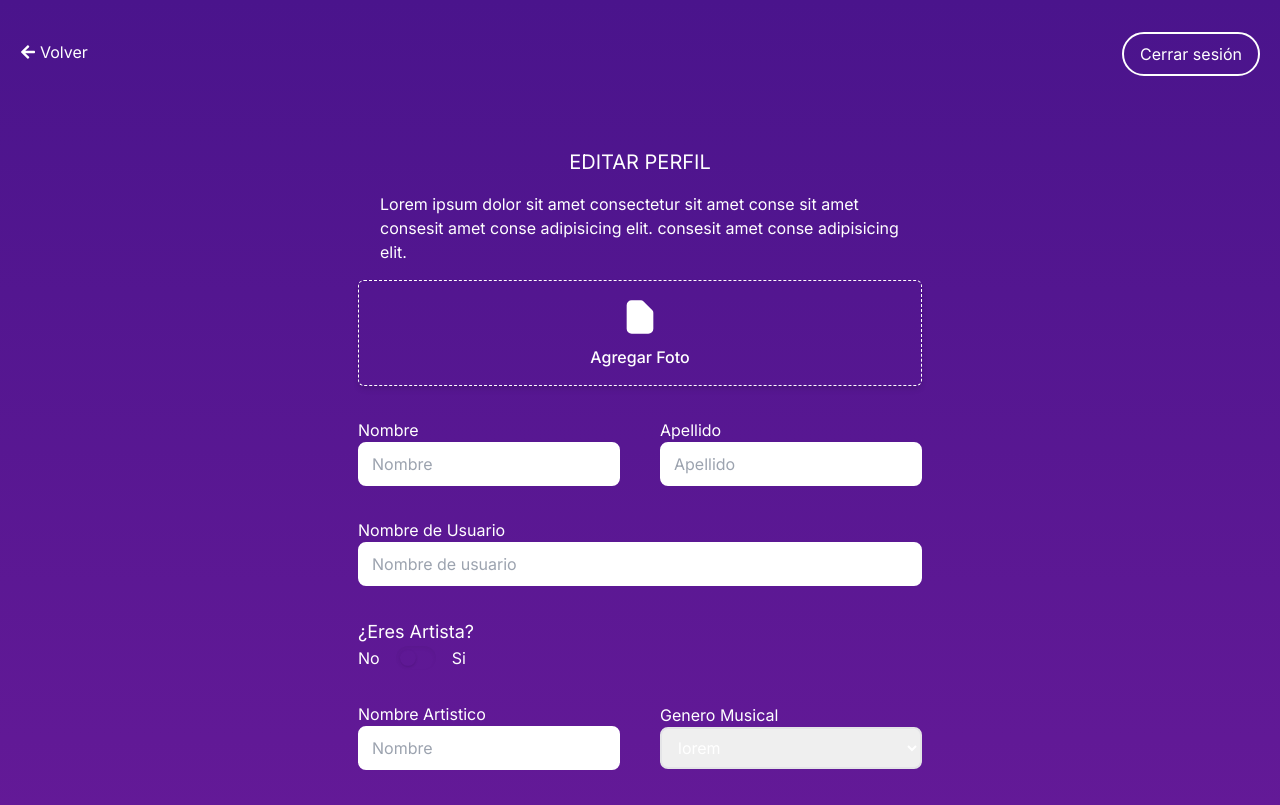
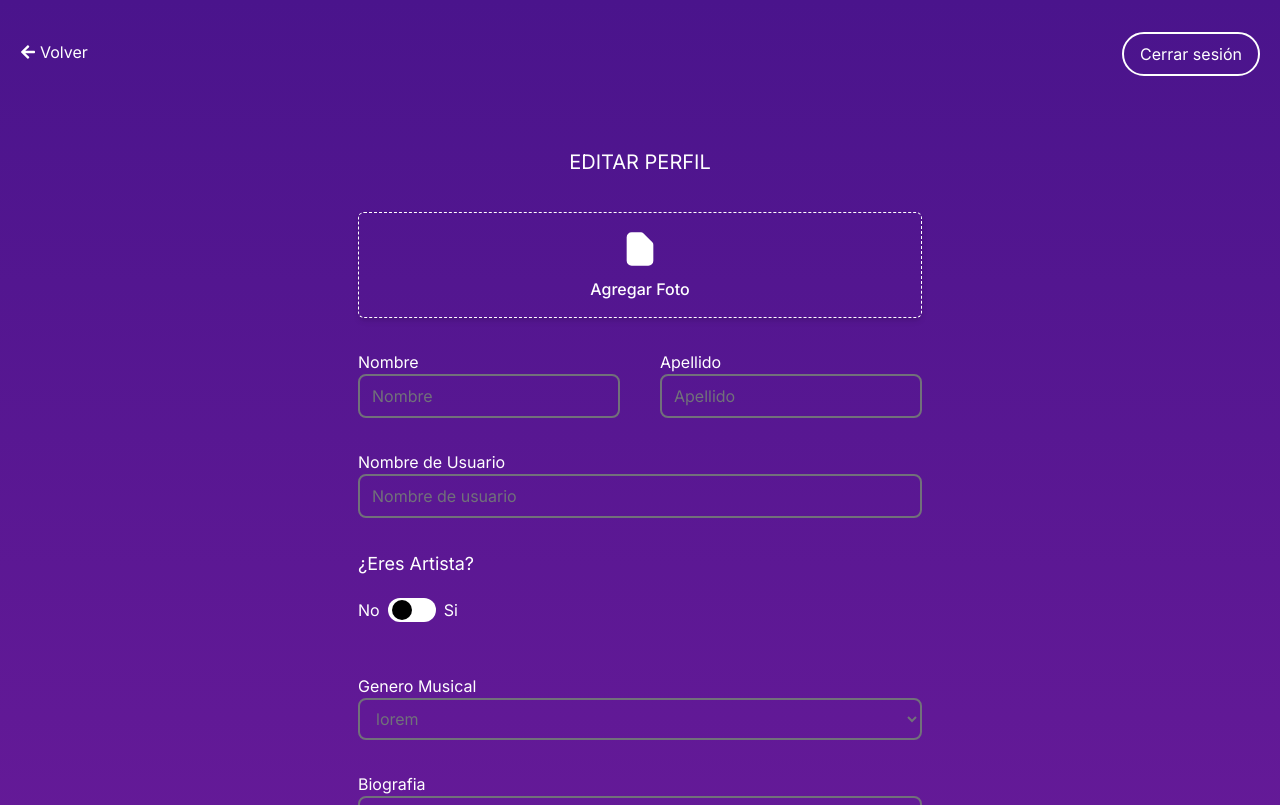
Before and after one commit to No-Country/s12-11-m-java-next, a Next.js app in the folder frontend/: page /auth/configPerfil in a window 1280 px wide. Before the commit this address had no page. Shown: the top 805 px of the page. Built offline with nearby package versions, Linux system fonts and the light colour scheme.

Commit message:
style: correcion de estilos en Config Profile segun el figma

```diff
--- a/frontend/src/app/auth/configPerfil/page.tsx
+++ b/frontend/src/app/auth/configPerfil/page.tsx
@@ -1,26 +1,32 @@
-'use client'
-import { RedirectNoLogin } from '@/components/RedirectNoLogin/RedirectNoLogin';
-import Link from "next/link";
-import { useRouter } from 'next/navigation';
-import { FaArrowLeft } from "react-icons/fa";
+"use client"
+import Switch from "@/components/sing-up/Switch"
+// import { RedirectNoLogin } from "@/components/RedirectNoLogin/RedirectNoLogin"
+import Link from "next/link"
+import { useRouter } from "next/navigation"
+import { FaArrowLeft } from "react-icons/fa"
 const pageConfigPerfil = () => {
   return (
     // componetizar  elementos como el input , el switch o el form
 
     <section className="h-full w-full flex flex-col items-center bg-gradient-to-t from-lightViolet to-darkViolet">
-      <RedirectNoLogin />
-      <div className='h-full w-full flex text-white items-center  pt-10 pl-5'>
+      {/* <RedirectNoLogin /> */}
+      <div className="h-full w-full flex text-white items-center  pt-10 pl-5">
         <FaArrowLeft />
-        <Link href='/' className='pl-1 self-start'>Volver</Link>
+        <Link href="/" className="pl-1 self-start">
+          Volver
+        </Link>
       </div>
-      <button onClick={() => { localStorage.clear() }} className='relative bottom-8 self-end text-white mr-5 px-4 py-2 border-2 border-white rounded-full'>Cerrar sesión</button>
+      <button
+        onClick={() => {
+          localStorage.clear()
+        }}
+        className="relative bottom-8 self-end text-white mr-5 px-4 py-2 border-2 border-white rounded-full"
+      >
+        Cerrar sesión
+      </button>
       <div className="flex flex-col items-center p-10 text-white justify-center w-[600px]">
-        <h1 className="text-xl">EDITAR PERFIL</h1>
-        <p className="my-4 w-full">
-          Lorem ipsum dolor sit amet consectetur sit amet conse sit amet
-          consesit amet conse adipisicing elit. consesit amet conse adipisicing
-          elit.
-        </p>
+        <h1 className="text-xl mb-9">EDITAR PERFIL</h1>
+
         <form action="" className=" flex flex-col  items-center ">
           {/*  input file */}
           <div className="rounded-md border border-dashed border-gray-500 bg-transparent p-4 shadow-md w-full">
@@ -53,7 +59,7 @@ const pageConfigPerfil = () => {
                 type="text"
                 id="name"
                 placeholder="Nombre"
-                className="rounded-lg py-2 px-3 border-2 "
+                className="rounded-lg py-2 px-3 border-2 bg-transparent border-zinc-500 placeholder:text-zinc-500 "
               />
             </div>
             <div className="flex flex-col justify-center  w-1/2 ">
@@ -62,7 +68,7 @@ const pageConfigPerfil = () => {
                 type="text"
                 id="lastname"
                 placeholder="Apellido"
-                className="rounded-lg py-2 px-3 border-2"
+                className="rounded-lg py-2 px-3 border-2  bg-transparent border-zinc-500 placeholder:text-zinc-500"
               />
             </div>
           </div>
@@ -72,36 +78,20 @@ const pageConfigPerfil = () => {
               type="text"
               id="username"
               placeholder="Nombre de usuario"
-              className="rounded-lg py-2 px-3 border-2 "
+              className="rounded-lg py-2 px-3 border-2  bg-transparent border-zinc-500 placeholder:text-zinc-500 "
             />
           </div>
           <div className="flex flex-col mt-8 self-start">
             <h3 className="text-lg">¿Eres Artista?</h3>
             {/* SWICTCH PARA SI O NO */}
-            <label
-              htmlFor="Toggle1"
-              className="inline-flex items-center space-x-4 cursor-pointer"
-            >
-              <span>No</span>
-              <span className="relative">
-                <input id="Toggle1" type="checkbox" className="hidden peer" />
-                <div className="w-10 h-6 rounded-full shadow-inner dark:bg-gray-400 peer-checked:dark:bg-violet-400"></div>
-                <div className="absolute inset-y-0 left-0 w-4 h-4 m-1 rounded-full shadow peer-checked:right-0 peer-checked:left-auto dark:bg-gray-800"></div>
-              </span>
-              <span>Si</span>
-            </label>
+            <div className="flex items-center gap-2">
+              <span> No</span>
+              <Switch></Switch>
+              <span> Si</span>
+            </div>
           </div>
           <div className="flex gap-10 mt-8 w-full ">
-            <div className="flex flex-col justify-center w-1/2">
-              <label htmlFor="artisticName"> Nombre Artistico</label>
-              <input
-                type="text"
-                id="artisticName"
-                placeholder="Nombre"
-                className="rounded-lg py-2 px-3 border-2 "
-              />
-            </div>
-            <div className="flex flex-col justify-center  w-1/2 ">
+            <div className="flex flex-col justify-center   w-full ">
               <label htmlFor="ambiente" className="">
                 Genero Musical
               </label>
@@ -110,9 +100,12 @@ const pageConfigPerfil = () => {
                 name="ambiente"
                 required
                 placeholder="Seleccione"
-                className="px-3 py-2 border-2 rounded-lg  border-zinc-200 focus:outline-none"
+                className="px-3 py-2 border-2 rounded-lg text-zinc-500  bg-transparent border-zinc-500 placeholder:text-zinc-500   focus:outline-none"
               >
-                <option value={1}> lorem</option>
+                <option className="" value={1}>
+                  {" "}
+                  lorem
+                </option>
                 <option value={2}> lorem </option>
                 <option value={3}> lorem </option>
               </select>
@@ -123,7 +116,7 @@ const pageConfigPerfil = () => {
             <textarea
               id="artisticName"
               placeholder="Nombre"
-              className="rounded-lg py-5 px-3 border-2 "
+              className="rounded-lg py-5 px-3 border-2  bg-transparent border-zinc-500 placeholder:text-zinc-500 "
             />
           </div>
           <button className="px-6 py-2 bg-purple-200 mt-8 text-black  rounded-[30px] shadow justify-center items-center gap-2.5">
--- a/frontend/src/components/sing-up/Switch.tsx
+++ b/frontend/src/components/sing-up/Switch.tsx
@@ -1,15 +1,24 @@
 "use client"
-import {useState} from 'react'
+import { useState } from "react"
 
-export default function Switch () {
+export default function Switch() {
   const [active, setActive] = useState<boolean>(false)
 
   const handleSwitch = () => {
     setActive(!active)
   }
   return (
-        <div className={`rounded-2xl h-6 p-1 flex items-center my-5 w-12 duration-200  bg-gray-600 ${active ? 'bg-green-600' : ''}`} onClick={handleSwitch}>
-            <div className={`rounded-full w-5 h-5 bg-gray-400  duration-300  ${active ? 'translate-x-full bg-green-500' : ''}`}/>
+    <div
+      className={`rounded-2xl h-6 p-1 flex items-center my-5 w-12 duration-200  bg-white ${
+        active ? "bg-green-600" : ""
+      }`}
+      onClick={handleSwitch}
+    >
+      <div
+        className={`rounded-full w-5 h-5 bg-black  duration-300  ${
+          active ? "translate-x-full bg-black" : ""
+        }`}
+      />
     </div>
   )
 }
--- a/frontend/tailwind.config.ts
+++ b/frontend/tailwind.config.ts
@@ -17,6 +17,7 @@ const config: Config = {
         whiteColor: "#F9F9F9",
         gray: "#DDDDDD",
         blackMd: "#626262",
+        border: "#F9F9F9",
       },
       boxShadow: {
         shadowInset: "inset 0px -20px 20px -15px #111",
```
Also changed, not shown: frontend/src/utils/configProfileRequest/getUserProfile.tsx (added), frontend/src/utils/configProfileRequest/putUserProfile.tsx (added). Lines whose indentation alone changed are shown as unchanged.
